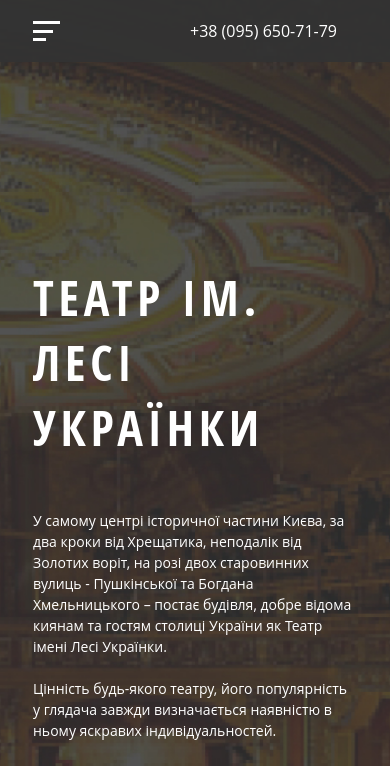
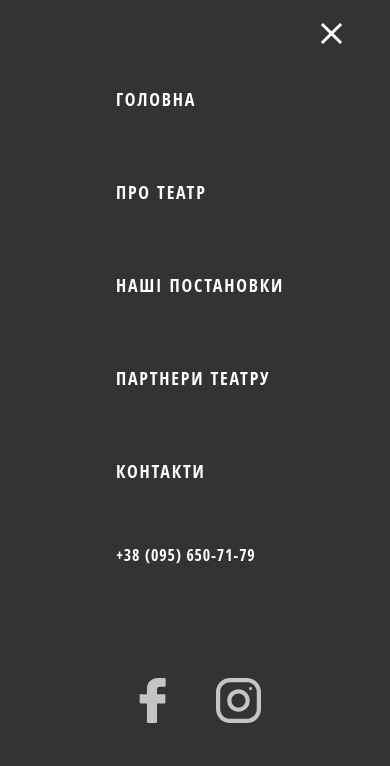
Before and after one commit to M1nt-y/Theatre, a plain HTML site: page index.html in a window 390 px wide. Both pictures are taken after a click on the element 46 px from the left and 31 px from the top of the page. Shown: the top 766 px of the page. Drawn offline with nearby package versions, Linux system fonts and the light colour scheme; a web font is replaced by a local one.

Commit message:
content fix

```diff
--- a/index.html
+++ b/index.html
@@ -28,7 +28,7 @@
             <a class="link" href="#contacts">контакти</a>
           </li>
           <li class="menu__phone-number">
-            <a class="link" href="">+38 (095) 650-71-79</a>
+            <a class="link phone" href="tel:+380956507179">+38 (095) 650-71-79</a>
           </li>
         </ul>
       </div>
@@ -104,7 +104,7 @@
             </ul>
             <ul class="menu__phone">
               <li class="menu__phone-number">
-                <a class="link" href="">+38 (095) 650-71-79</a>
+                <a class="link phone" href="tel:+380956507179">+38 (095) 650-71-79</a>
               </li>
             </ul>
           </nav>
@@ -314,11 +314,11 @@
           <div class="contacts__wrapper">
             <div class="contacts__info">
               <div class="contacts__info-box">
-                <a class="contacts__info-item" href="">+38 (095) 850-72-35</a>
-                <a class="contacts__info-item" href="">+38 (095) 650-71-79</a>
+                <a class="contacts__info-item" href="tel:+380958507235">+38 (095) 850-72-35</a>
+                <a class="contacts__info-item" href="tel:+380956507179">+38 (095) 650-71-79</a>
               </div>
               <div class="contacts__info-box">
-                <a class="contacts__info-item email" href="">info@theater.ua</a>
+                <a class="contacts__info-item email" href="mailto:info@theater.ua">info@theater.ua</a>
                 <p class="contacts__info-item address">
                   м. Київ, вул.Богдана Хмельницького 5140
                 </p>
--- a/js/script.js
+++ b/js/script.js
@@ -1,4 +1,27 @@
+const body = document.body;
+const scrollUp = "scroll-up";
+const scrollDown = "scroll-down";
+let lastScroll = 0;
+const burger = document.getElementById('menu__burger');
+const menu = document.getElementById('menu');
+const sidebar = document.getElementById('fixed-panel');
 const anchors = document.querySelectorAll('a[href*="#"]');
+
+burger.onclick = function() {
+  menu.classList.toggle('active');
+  burger.classList.toggle('active');
+  sidebar.classList.toggle('active');
+  body.classList.toggle('hidden');
+};
+
+document.onclick = function(e) {
+  if (!e.target.closest('#menu__burger') && !e.target.closest('#menu') && !e.target.closest('#fixed-panel')) {
+    menu.classList.remove('active');
+    burger.classList.remove('active');
+    sidebar.classList.remove('active');
+    body.classList.remove('hidden');
+  }
+};
 
 for (let anchor of anchors) {
   anchor.addEventListener("click", function(event) {
@@ -10,11 +33,6 @@ for (let anchor of anchors) {
     })
   })
 };
-
-const body = document.body;
-const scrollUp = "scroll-up";
-const scrollDown = "scroll-down";
-let lastScroll = 0;
 
 window.addEventListener("scroll", () => {
   const currentScroll = window.pageYOffset;
@@ -34,26 +52,6 @@ window.addEventListener("scroll", () => {
   }
   lastScroll = currentScroll;
 });
-
-const toggle = document.getElementById('menu__burger');
-const menu = document.getElementById('menu');
-const sidebar = document.getElementById('fixed-panel');
-
-toggle.onclick = function() {
-  menu.classList.toggle('active');
-  toggle.classList.toggle('active');
-  sidebar.classList.toggle('active');
-  body.classList.toggle('hidden');
-};
-
-document.onclick = function(e) {
-  if (e.target.id !== 'menu__burger' && e.target.id !== 'menu' && e.target.id !== 'fixed-panel') {
-    menu.classList.remove('active');
-    toggle.classList.remove('active');
-    sidebar.classList.remove('active');
-    body.classList.remove('hidden');
-  }
-};
 
 const swiper = new Swiper('.first-screen__swiper', {
   allowTouchMove: false,
--- a/scss/style.scss
+++ b/scss/style.scss
@@ -124,7 +124,7 @@ body {
     z-index: 10;
     transition: transform 0.4s;
     @media screen and (max-width: 924px) {
-        z-index: 11;
+        z-index: 12;
     }
 }
 
@@ -144,9 +144,9 @@ body {
     @media screen and (max-width: 924px) {
         justify-content: space-between;
         &.active {
-            .menu__phone {
+            .menu__phone-number {
                 opacity: 0;
-                transition: opacity 0s ease-out;
+                transition: opacity 0s;
                 a {
                     pointer-events: none;
                 }
@@ -171,9 +171,9 @@ body {
     display: none;
     @media screen and (max-width: 924px) {
         display: flex;
-        z-index: 11;
+        z-index: 12;
         opacity: 1;
-        transition: opacity 0.4s ease-in;
+        transition: opacity 1s ease-in;
         align-self: center;
         flex-direction: column;
         justify-content: space-between;
@@ -197,6 +197,7 @@ body {
 
 #menu-burger {
     opacity: 0;
+    transition: opacity 0s;
     position: fixed;
     right: 45px;
     top: 15px;
@@ -235,20 +236,28 @@ body {
 .menu__list-item {
     position: relative;
     padding: 30px 20px;
+    @media screen and (max-width: 1130px) {
+        padding: 30px 15px;
+    }
     @media screen and (max-width: 992px) {
-        padding: 30px 10px;
+        padding: 20px 10px;
     }
 }
 .menu__phone {
     z-index: 10;
-    opacity: 1;
-    transition: opacity 0.4s ease-in;
 }
 .menu__phone-number {
     padding: 20px;
+    opacity: 1;
+    transition: opacity 1s ease-in;
 }
 
 .link {
+    font-family: 'Open Sans Condensed';
+    font-weight: 700;
+    font-size: 18px;
+    line-height: 25px;
+    letter-spacing: 0.1em;
     position: relative;
     text-transform: uppercase;
     &:hover::after {
@@ -261,6 +270,11 @@ body {
         left: 50%;
         transform: translateX(-50%);
     }
+}
+.phone {
+    font-size: 16px;
+    line-height: 22px;
+    letter-spacing: 0.05em;
 }
 
 .first-screen {
@@ -825,7 +839,7 @@ body {
 }
 @media screen and (max-width: 992px) {
     .container {
-        margin-right: 111px;
+        margin-right: 100px;
     }
 }
 @media screen and (max-width: 951px) {
```
Also changed, not shown: css/style.css, images/ratings-bg.jpg, 1 other file.
